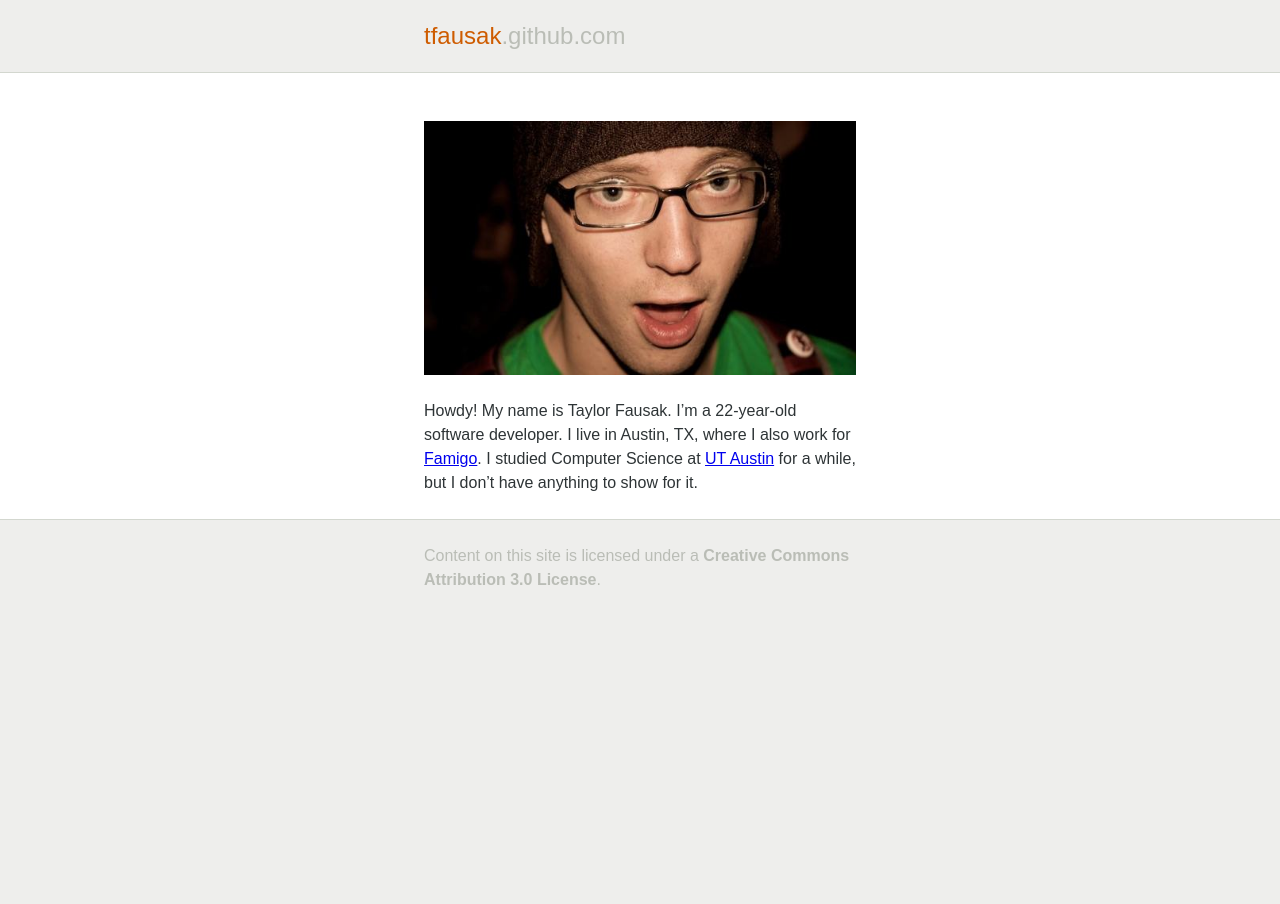
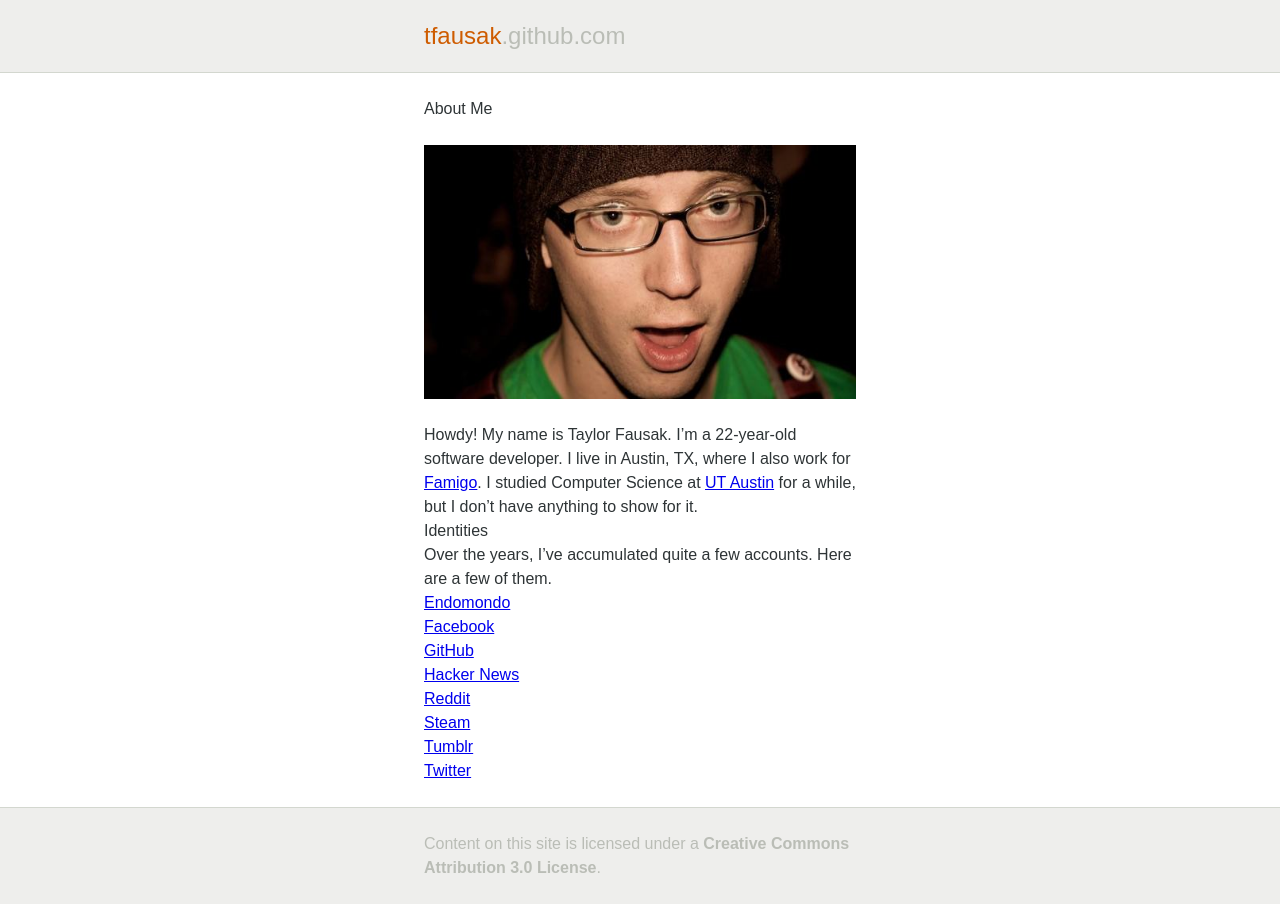
Before and after one commit to tfausak/tfausak.github.io, a Jekyll site: the page built from about.md, in a window 1280 px wide. Built offline with Jekyll 4.4.1, drawn with Linux system fonts in a browser that asks for light colours.

Commit message:
Add accounts to about page.

```diff
--- a/about.md
+++ b/about.md
@@ -1,6 +1,8 @@
 ---
 layout: base
 ---
+
+# About Me
 
 ![][1]
 
@@ -9,6 +11,20 @@ I live in Austin, TX, where I also work for [Famigo][2]. I studied
 Computer Science at [UT Austin][3] for a while, but I don't have
 anything to show for it.
 
+## Identities
+
+Over the years, I've accumulated quite a few accounts. Here are a
+few of them.
+
+-   [Endomondo](http://www.endomondo.com/profile/2203917)
+-   [Facebook](https://www.facebook.com/taylorfausak)
+-   [GitHub](https://github.com/tfausak)
+-   [Hacker News](http://news.ycombinator.com/user?id=taylorfausak)
+-   [Reddit](http://www.reddit.com/user/taylorfausak/)
+-   [Steam](http://steamcommunity.com/id/gompers)
+-   [Tumblr](http://gompr.tumblr.com/)
+-   [Twitter](https://twitter.com/#!/taylorfausak)
+
 [1]: /static/images/taylor-fausak.jpg
 [2]: http://www.famigo.com/
 [3]: http://www.utexas.edu/
```
